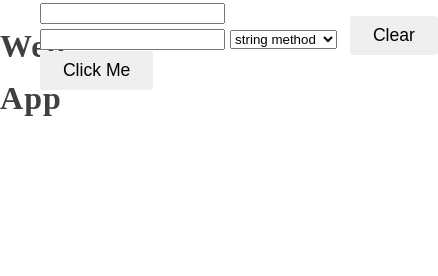
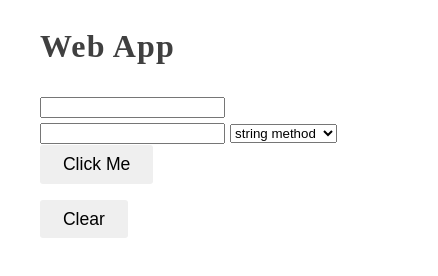
Before and after one commit to KamonLeigh/web-app-worker, a website built with Parcel: page index.html in a window 390 px wide. Shown: the whole page, 438 px wide, since content can reach past the window. Built offline with nearby package versions, Linux system fonts and the light colour scheme.

Commit message:
add css grid for small screen

```diff
--- a/style.css
+++ b/style.css
@@ -26,8 +26,19 @@ img {
     padding: 0.5em 1.3em;
 }
 
+h1 {
+    grid-column: 2;
+}
 .container {
     margin: 0 auto;
     display: grid;
     grid-template-columns: minmax(1em, 40px) 1fr  minmax(1em, 40px);
 }
+
+form {
+    grid-column: 2;
+}
+
+section {
+    grid-column: 2;
+}
```
